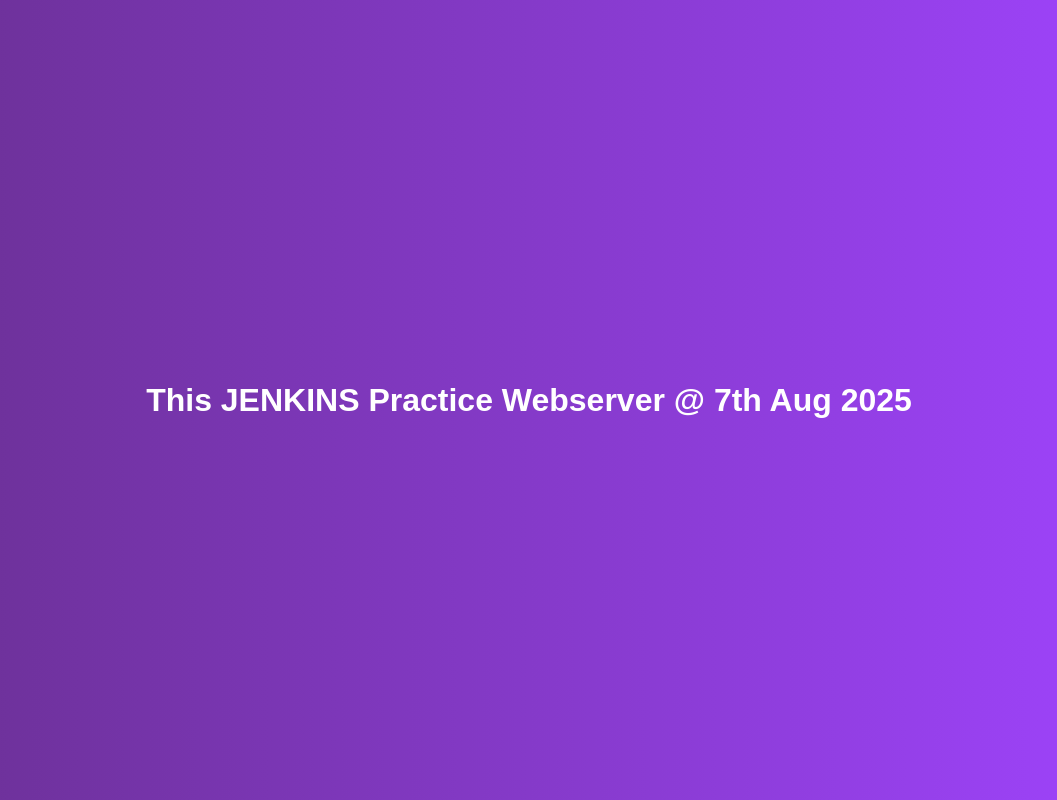
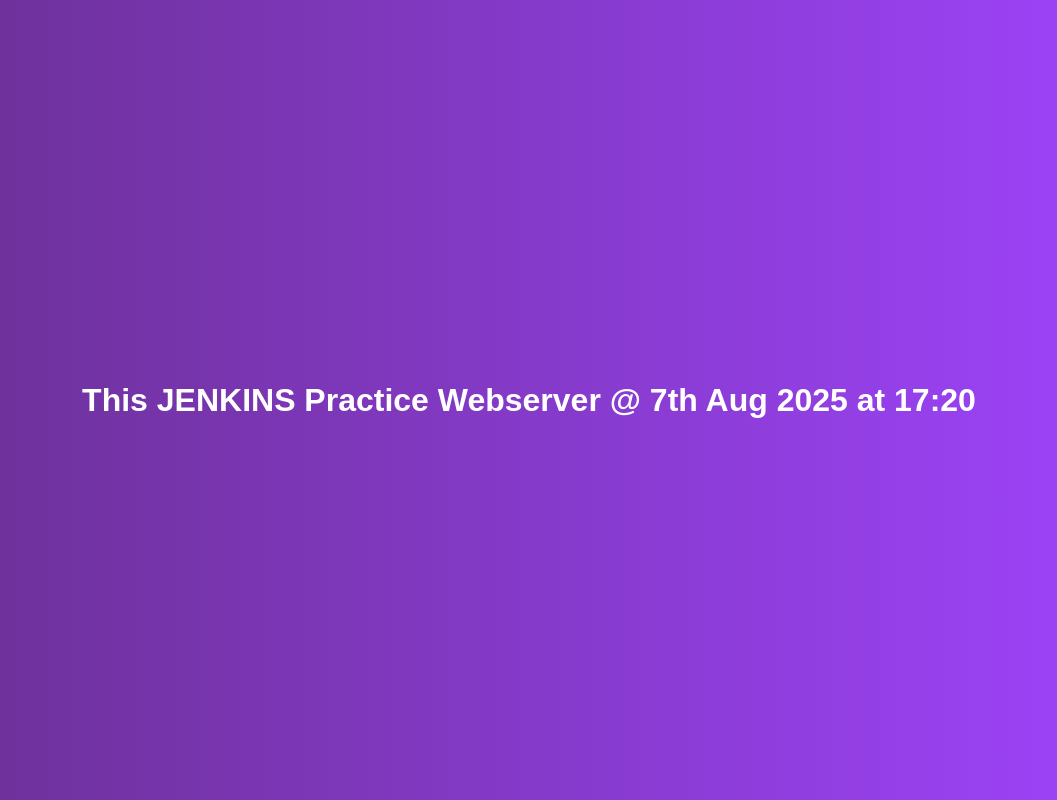
Before and after one commit to mondalhub/mondal_repo, a plain HTML site: page index.html in a window 1280 px wide. Shown: the whole page, without its empty margins (111-1168 px from the left). Drawn offline with Linux system fonts and the light colour scheme.

Commit message:
Pushed latest uodates

```diff
--- a/index.html
+++ b/index.html
@@ -7,6 +7,6 @@
     <title>Document</title>
 </head>
 <body>
-    <h1>This JENKINS Practice Webserver @ 7th Aug 2025 </h1>
+    <h1>This JENKINS Practice Webserver @ 7th Aug 2025 at 17:20 </h1>
 </body>
 </html>
```
